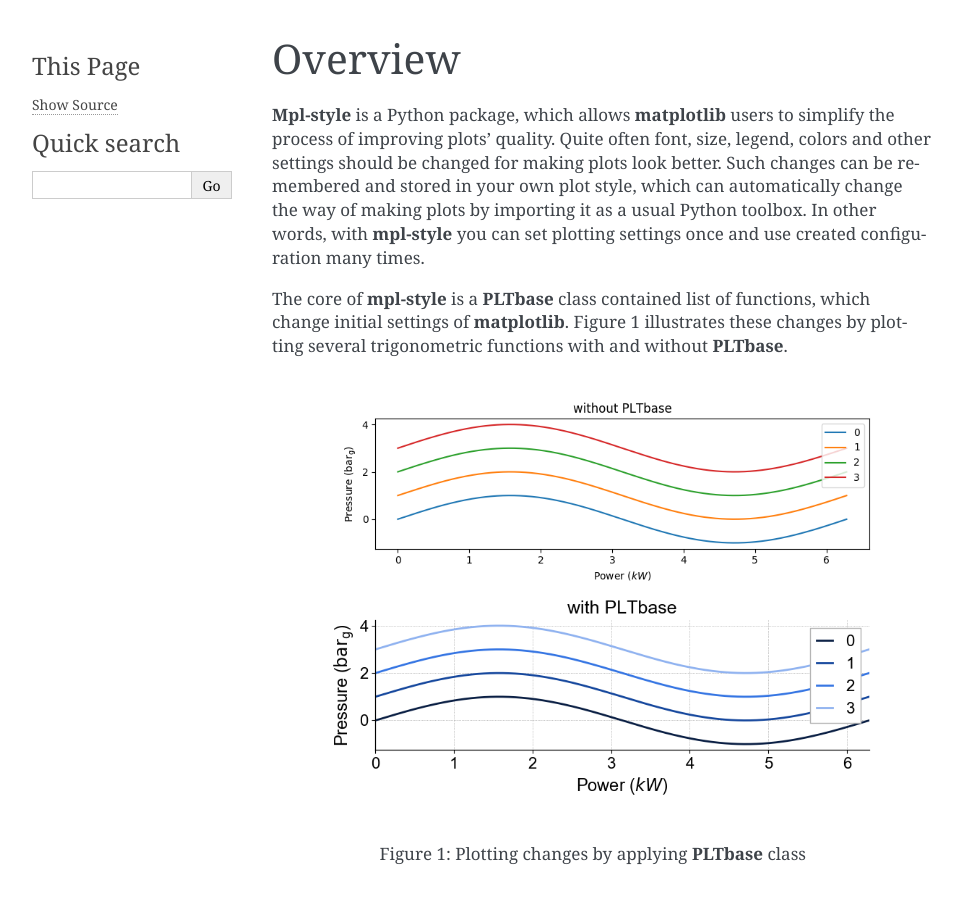
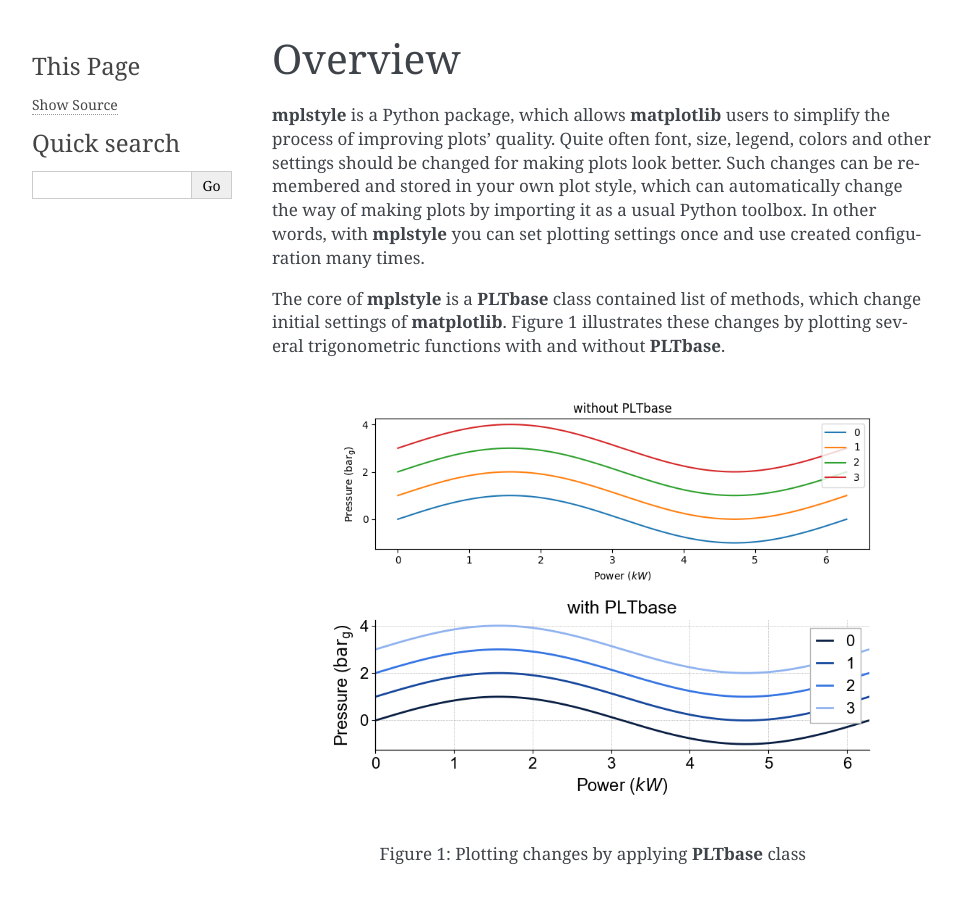
Before and after one commit to tzipperle/mplstyle, a Sphinx documentation site: the page built from docs/overview.rst, in a window 1280 px wide and 900 px high. Shown: the whole window, without its empty margins (148-1109 px from the left). Built offline with Sphinx 7.4.7, drawn with Linux system fonts in a browser that asks for light colours.

Commit message:
Update overview.rst

```diff
--- a/docs/overview.rst
+++ b/docs/overview.rst
@@ -6,9 +6,9 @@
 
 Overview
 ============
-**Mpl-style** is a Python package, which allows **matplotlib** users to simplify the process of improving plots' quality. Quite often font, size, legend, colors and other settings should be changed for making plots look better. Such changes can be remembered and stored in your own plot style, which can automatically change the way of making plots by importing it as a usual Python toolbox. In other words, with **mpl-style** you can set plotting settings once and use created configuration many times.
+**mplstyle** is a Python package, which allows **matplotlib** users to simplify the process of improving plots' quality. Quite often font, size, legend, colors and other settings should be changed for making plots look better. Such changes can be remembered and stored in your own plot style, which can automatically change the way of making plots by importing it as a usual Python toolbox. In other words, with **mplstyle** you can set plotting settings once and use created configuration many times.
 
-The core of **mpl-style** is a **PLTbase** class contained list of functions, which change initial settings of **matplotlib**. Figure 1 illustrates these changes by plotting several trigonometric functions with and without **PLTbase**.
+The core of **mplstyle** is a **PLTbase** class contained list of methods, which change initial settings of **matplotlib**. Figure 1 illustrates these changes by plotting several trigonometric functions with and without **PLTbase**.
 
 .. figure:: img/with_without.png
    :width: 90%
@@ -32,4 +32,4 @@ Besides **PLTbase** there are five more classes: **PLTdatabay**, **PLTdynamis**,
 
    Figure 3: **PLTtz** class structure
 
-As can be seen **PLTtz** keeps **PLTbase** styles and also contains additionals. Other four classes have exactly the same structure, but with their own additional styles. With **mpl-style** you can use already uploaded classes or create your own class.
+As can be seen **PLTtz** keeps **PLTbase** styles and also contains additionals. Other four classes have exactly the same structure, but with their own additional styles. With **mplstyle** you can use already uploaded classes or create your own class.
```
